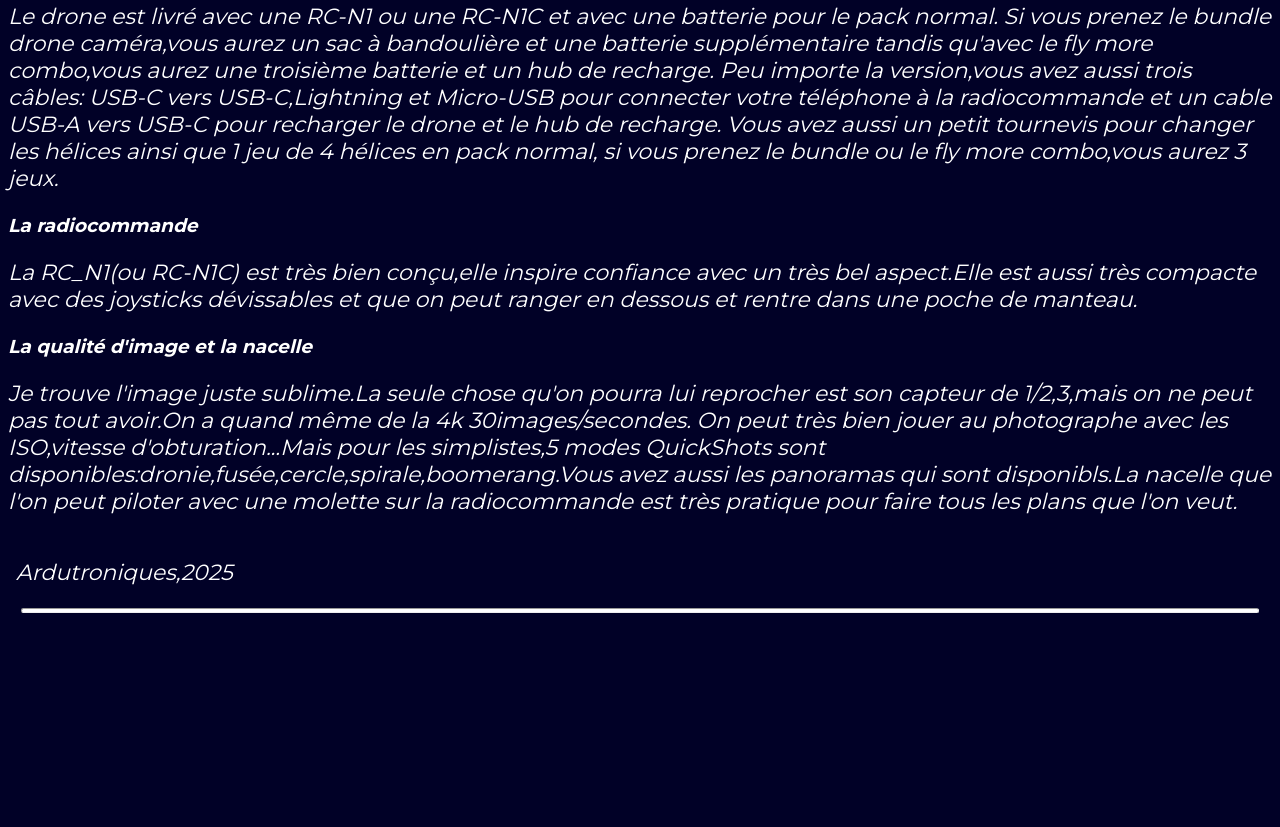
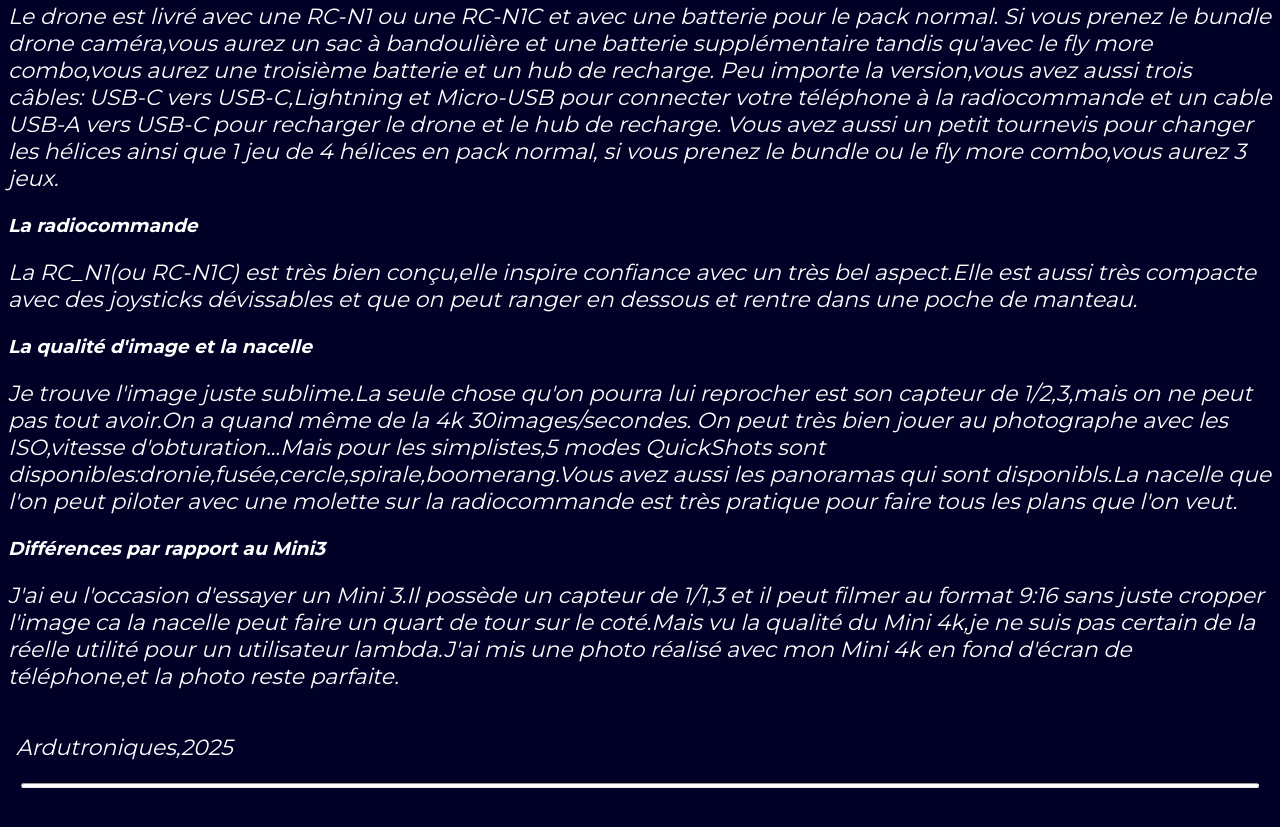
Before and after one commit to ardutroniques/ardutroniques.github.io, a plain HTML site: page dji-mini-4k.html in a window 1280 px wide. Shown: the part 327-1154 px from the top of the page. Before the commit the page ends 1033 px from the top, so only its background shows below. Drawn offline with Linux system fonts and the light colour scheme.

Commit message:
Update dji-mini-4k.html

```diff
--- a/dji-mini-4k.html
+++ b/dji-mini-4k.html
@@ -29,6 +29,10 @@
                 les simplistes,5 modes QuickShots sont disponibles:dronie,fusée,cercle,spirale,boomerang.Vous avez aussi
                 les panoramas qui sont disponibls.La nacelle que l'on peut piloter avec une molette sur la radiocommande
                 est très pratique pour faire tous les plans que l'on veut.</p>
+            <h3>Différences par rapport au Mini3</h3>
+            <p>J'ai eu l'occasion d'essayer un Mini 3.Il possède un capteur de 1/1,3 et il peut filmer au format 9:16 sans
+                juste cropper l'image ca la nacelle peut faire un quart de tour sur le coté.Mais vu la qualité du Mini 4k,je ne suis pas certain de la réelle
+                utilité pour un utilisateur lambda.J'ai mis une photo  réalisé avec mon Mini 4k en fond d'écran de téléphone,et la photo reste parfaite.</p>
         </main>
         <footer>
             <iframe src="footer.html" name="footeriframe"></iframe>
```
